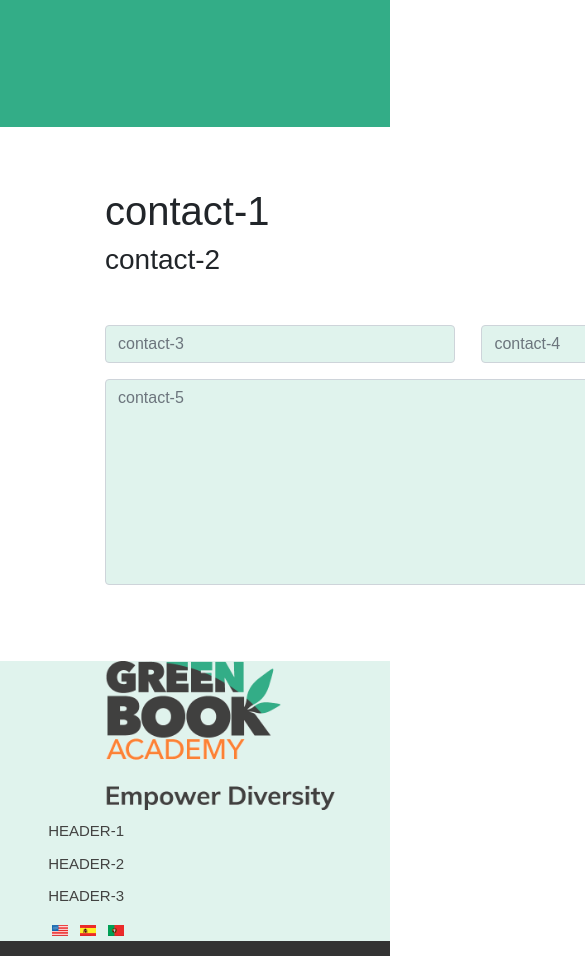
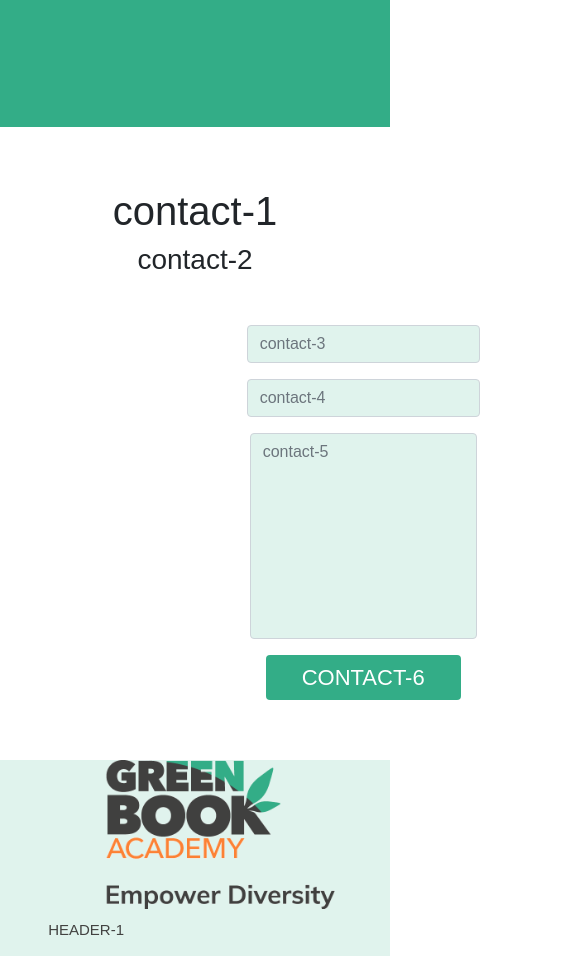
Before and after one commit to mariscottin/greenbook, a React (Create React App) app: page / in a window 390 px wide. Shown: the part 2926-3882 px from the top of the page, 585 px wide, since content can reach past the window. Built offline with nearby package versions, Linux system fonts and the light colour scheme; what i18next-xhr-backend would draw is missing.

Commit message:
nada la verdad

```diff
--- a/src/components/Contact.css
+++ b/src/components/Contact.css
@@ -59,3 +59,36 @@
     background: rgb(38, 136, 105);
     color: white;
 }
+
+@media(max-width: 991px){
+.contact__section{
+    width: 100% !important;
+}
+.contact__container{
+    margin: auto;
+    width: 100% !important;
+    text-align: center;
+    justify-content: center;
+}
+.contact__container form{
+    width:100% !important;
+}
+.contact-inline-form{
+    flex-direction: column;
+    align-items: center;
+}
+.textarea-inline{
+    flex-direction: column;
+    align-items: center;
+}
+.inline{
+    width: 100%;
+}
+.textarea{
+    width: 100%;
+}
+.btn {
+    margin: 0;
+    padding: 5px 35px !important;
+}
+}
--- a/src/components/Footer.css
+++ b/src/components/Footer.css
@@ -62,7 +62,9 @@
     cursor: pointer;
 }
 
-@media (max-width:767px) {
-
+@media(max-width: 991px){
 
 }
+@media(max-width: 521px){
+
+}
--- a/src/components/MainNavigation.css
+++ b/src/components/MainNavigation.css
@@ -41,12 +41,20 @@
 .mobile-language__container{
     color: rgba(255, 255, 255, 0.5);
     padding: 7px 2px;
+    cursor: pointer;
 }
 
 .mobile-language__container img{
     width: 18px;
 }
 
+.language-options {
+    display: none;
+}
+
+.nav-link {
+    cursor: pointer;
+}
 
 @media(min-width: 992px){
     .navbar-nav{
```
